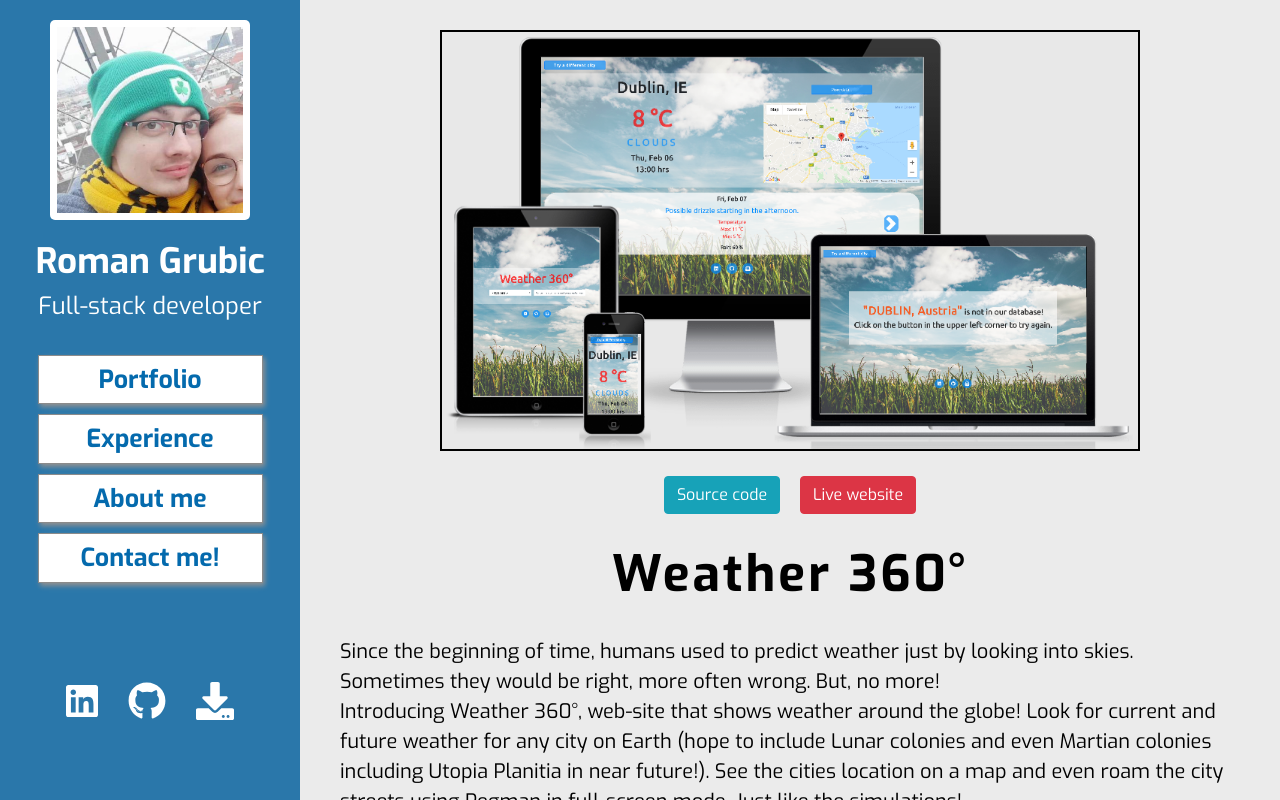
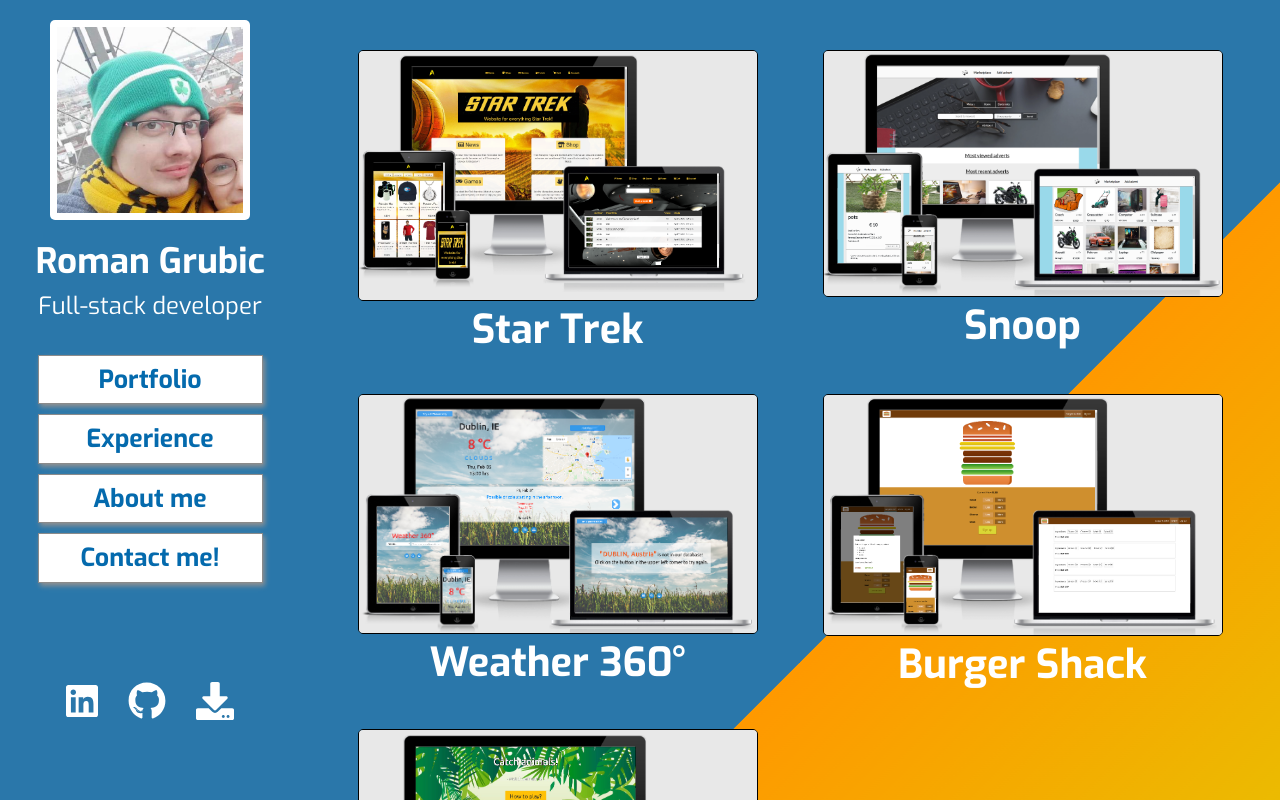
Before and after one commit to romangrubic/react-portfolio, a React (Create React App) app: page /portfolio/Weather-360 in a window 1280 px wide. Shown: the top 800 px of the page. Built offline with nearby package versions, Linux system fonts and the light colour scheme.

Commit message:
Fixing potrfolio project links as they are 404 at the moment.

```diff
--- a/src/App.js
+++ b/src/App.js
@@ -1,5 +1,5 @@
 import React from 'react';
-import { Switch, Route} from 'react-router-dom';
+import { Switch, Route, Redirect} from 'react-router-dom';
 import 'bootstrap/dist/css/bootstrap.min.css';
 // Routes
 import Landing from './containers/Personal/Landing/Landing';
@@ -10,25 +10,26 @@
 import './App.module.css';
 
 import Layout from './containers/Layout/Layout';
-import StarTrekProject from './containers/Personal/Portfolio/Projects/StarTrek';
-import SnoopProject from './containers/Personal/Portfolio/Projects/Snoop';
-import WeatherProject from './containers/Personal/Portfolio/Projects/Weather';
-import AnimalsProject from './containers/Personal/Portfolio/Projects/Animals';
-import BurgerProject from './containers/Personal/Portfolio/Projects/Burger';
+import StarTrek from './containers/Personal/Portfolio/Projects/StarTrek';
+import Snoop from './containers/Personal/Portfolio/Projects/Snoop';
+import Weather from './containers/Personal/Portfolio/Projects/Weather';
+import Animals from './containers/Personal/Portfolio/Projects/Animals';
+import Burger from './containers/Personal/Portfolio/Projects/Burger';
 
 const App = () => {
     const ROUTES = (
         <Switch>
-            <Route path="/portfolio/Star-Trek-Project" component={ StarTrekProject } />
-            <Route path="/portfolio/Snoop" component={ SnoopProject } />
-            <Route path="/portfolio/Weather-360" component={ WeatherProject } />
-            <Route path="/portfolio/Animals" component={ AnimalsProject } />
-            <Route path="/portfolio/Burger-shack" component={ BurgerProject } />
+            <Route path="/portfolio/StarTrek" component={ StarTrek } />
+            <Route path="/portfolio/Snoop" component={ Snoop } />
+            <Route path="/portfolio/Weather360" component={ Weather } />
+            <Route path="/portfolio/Animals" component={ Animals } />
+            <Route path="/portfolio/Burgershack" component={ Burger } />
             <Route path="/portfolio" component={ Portfolio } />
             <Route path="/experience" component={ Experience } />
             <Route path="/about" component={ About } />
             <Route path="/contact" component={ Contact } />
             <Route path="/" component={ Landing } />
+            <Redirect to="/" />
         </Switch>
     )
     return (
--- a/src/containers/Personal/Portfolio/Portfolio.js
+++ b/src/containers/Personal/Portfolio/Portfolio.js
@@ -1,4 +1,5 @@
 import React from 'react';
+// import { Route } from 'react-router-dom';
 import classes from './Portfolio.module.css';
 import Projects from './Projects/Projects';
 import Container from 'react-bootstrap/Container';
@@ -8,16 +9,17 @@
 import WeatherImg from '../../../components/UI/ProjectImages/Weather';
 import BurgerImg from '../../../components/UI/ProjectImages/Burger';
 import AnimalsImg from '../../../components/UI/ProjectImages/Animals';
+// import StarTrekProject from './Projects/StarTrek';
 
 const Portfolio = props => {
     return (
         <Container>
             <div className={ classes.bg }></div>
             <Row className={ classes.ProjectRow }>
-                <Projects link="/portfolio/Star-Trek-Project" projectName="Star Trek" img={ <StarTrekImg /> } />
-                <Projects link="portfolio/Snoop" projectName="Snoop" img={ <SnoopImg /> } />
-                <Projects link="/portfolio/Weather-360" projectName="Weather 360°" img={ <WeatherImg /> } />
-                <Projects link="/portfolio/Burger-Shack" projectName="Burger Shack" img={ <BurgerImg /> } />
+                <Projects link="/portfolio/StarTrek" projectName="Star Trek" img={ <StarTrekImg /> } />
+                <Projects link="/portfolio/Snoop" projectName="Snoop" img={ <SnoopImg /> } />
+                <Projects link="/portfolio/Weather360" projectName="Weather 360°" img={ <WeatherImg /> } />
+                <Projects link="/portfolio/Burgershack" projectName="Burger Shack" img={ <BurgerImg /> } />
                 <Projects link="/portfolio/Animals" projectName="Animals" img={ <AnimalsImg /> } />
             </Row>
         </Container>
--- a/src/containers/Personal/Portfolio/Projects/Projects.js
+++ b/src/containers/Personal/Portfolio/Projects/Projects.js
@@ -1,15 +1,16 @@
 import React from 'react';
+import { NavLink } from 'react-router-dom';
 import Col from 'react-bootstrap/Col';
 import classes from './Projects.module.css'
 
 const Projects = (props) => {
     return (
             <Col xs={ 12 } sm={6} className={classes.Project}>
-                <a href={ props.link }>
+                <NavLink to={ props.link }>
                     <div className={classes.Logo}>
                     { props.img }
                     </div>
-                </a>
+                </NavLink>
                 <h1>{props.projectName}</h1>
             </Col>
 
```
